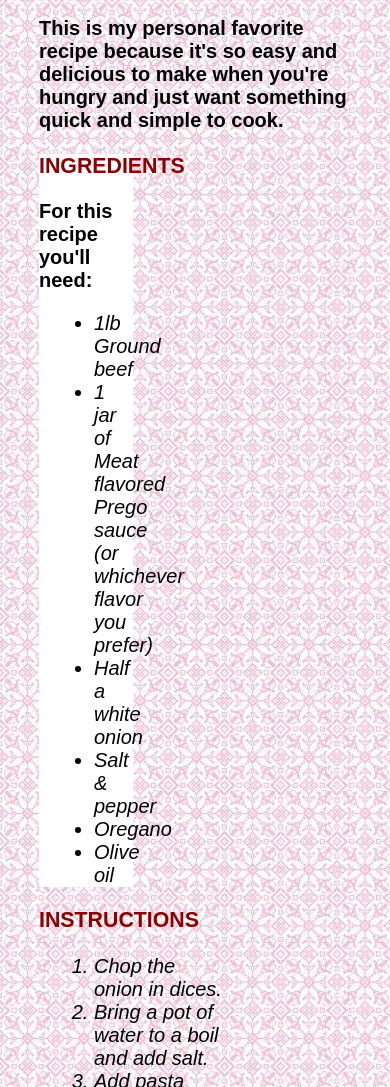
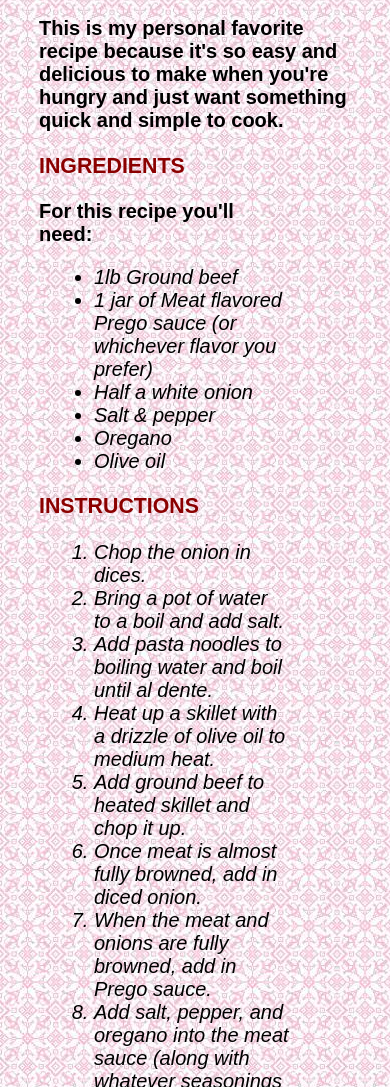
Before and after one commit to nicolen56/csit121, a plain HTML site: page lab06/index.html in a window 390 px wide. Shown: the part 284-1371 px from the top of the page. Drawn offline with Linux system fonts and the light colour scheme.

Commit message:
Add files via upload

```diff
--- a/lab06/recipe.css
+++ b/lab06/recipe.css
@@ -47,7 +47,10 @@ a:hover{
   }
   .ingredients{
     float:none;
-    background-color: white;
+    width: 80%;
   }
-  .instructions{float:none;}
+  .instructions{
+    float:none;
+    width: 80%;
+  }
 }
```
